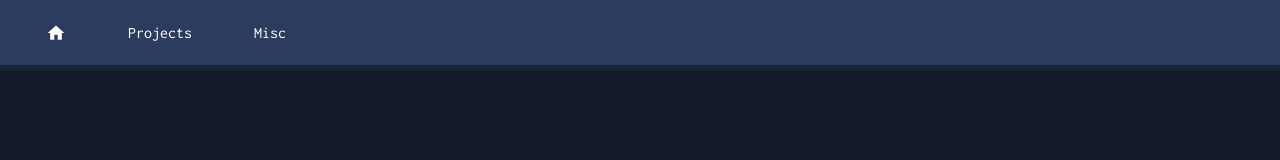
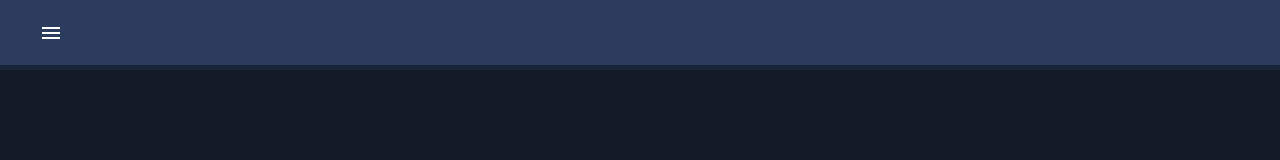
Before and after one commit to scoogii/portfolio, a Next.js app: page / in a window 1280 px wide. Shown: the top 160 px of the page. Built offline with nearby package versions, Linux system fonts and the light colour scheme.

Commit message:
add burger icon to small screne size in nav

```diff
--- a/app/_components/Nav.jsx
+++ b/app/_components/Nav.jsx
@@ -1,6 +1,7 @@
-import { Box, Button } from "@mui/joy";
+import { Box, Button, Dropdown, Menu, MenuButton, MenuItem } from "@mui/joy";
 import Link from "next/link";
 import HomeIcon from "@mui/icons-material/Home";
+import MenuIcon from "@mui/icons-material/Menu";
 
 const Nav = () => {
   const navStyle = {
@@ -26,6 +27,23 @@ const Nav = () => {
       transform: "scale(1.1)",
     },
     font: "inherit",
+    display: { xs: "none", sm: "auto" },
+  };
+
+  const menuButtonStyle = {
+    marginLeft: "-15px",
+    ":hover": {
+      background: "#354a75",
+    },
+  };
+
+  const menuStyle = {
+    background: "#2b3c5e",
+    border: "1px solid #1a2438",
+  };
+
+  const menuItemStyle = {
+    color: "white",
   };
 
   return (
@@ -39,6 +57,24 @@ const Nav = () => {
       <Button sx={navButtonStyle} href="/misc" component={Link}>
         Misc
       </Button>
+
+      <Dropdown>
+        <MenuButton variant="plain" size="lg" sx={menuButtonStyle}>
+          <MenuIcon sx={{ color: "white" }} />
+        </MenuButton>
+
+        <Menu variant="plain" sx={menuStyle}>
+          <MenuItem sx={menuItemStyle} href="/">
+            Home
+          </MenuItem>
+          <MenuItem sx={menuItemStyle} href="/projects">
+            Projects
+          </MenuItem>
+          <MenuItem sx={menuItemStyle} href="/misc">
+            Misc
+          </MenuItem>
+        </Menu>
+      </Dropdown>
     </Box>
   );
 };
```
